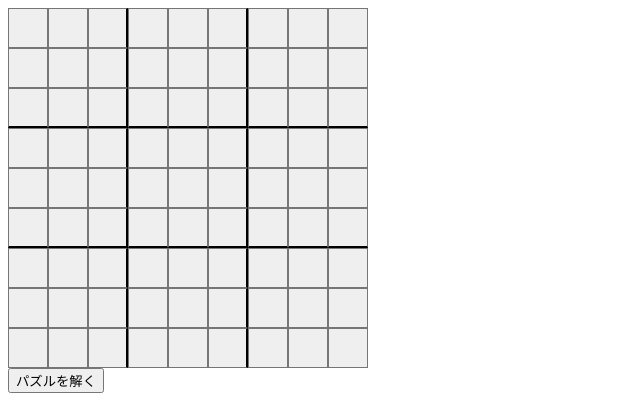
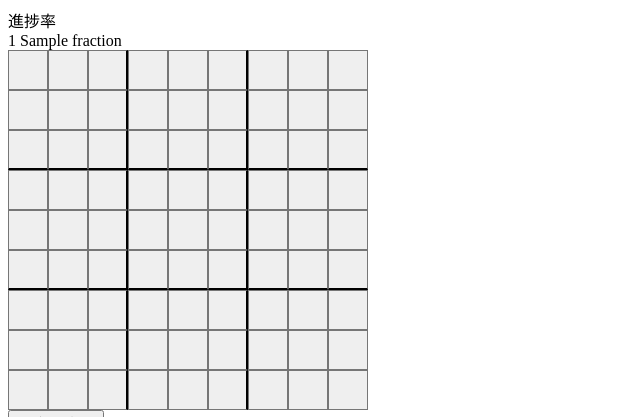
Before and after one commit to ishi720/solve_sudoku_puzzle, a Flask app: template templates/index.html in a window 1280 px wide. Shown: the top 417 px of the page, without its empty margins (0-640 px from the left). Run offline with Flask 2, Linux system fonts and the light colour scheme; the template is opened without the code that fills it: most values are stand-ins (such as "Sample title", 1, 10 or a date in 2020).

Commit message:
パズルの進捗具合を表示する

```diff
--- a/app.py
+++ b/app.py
@@ -146,7 +146,16 @@ def hello():
     #     [2,0,5,0,0,0,7,0,8]
     # ]
 
-    return render_template('index.html', title='test', puzzle=puzzle)
+    puzzleObj = SudokuPuzzle(puzzle)
+    percentage,fraction = puzzleObj.progress()
+
+    return render_template(
+        'index.html',
+        title='Solve Sudoku Puzzle',
+        puzzle=puzzle,
+        percentage= str(percentage) + '%',
+        fraction= "(" + str(fraction) + ")"
+    )
 
 @app.route('/api/', methods=['POST'])
 def index():
@@ -161,7 +170,5 @@ def index():
         'afterPuzzle': puzzleObj.puzzle
     })
 
-
-
 if __name__ == "__main__":
     app.run(debug=True)
--- a/static/js/main.js
+++ b/static/js/main.js
@@ -17,12 +17,14 @@ function pazzeleDataGet() {
  * 特定できた箇所に数値をセットする
  * @param {Array} pazzeleData セットするデータ
  */
-function pazzeleDataSet(pazzeleData) {
+function pazzeleDataSet(pazzeleData,percentage,fraction) {
     for (var i = 0; i <= 8; i++) {
         for (var j = 0; j <= 8; j++) {
             document.getElementsByClassName('cell_'+i+j)[0].value = pazzeleData[i][j];
         }
     }
+    document.getElementsByClassName('percentage')[0].innerText = percentage + "%";
+    document.getElementsByClassName('fraction')[0].innerText = "(" + fraction + ")";
 }
 
 function puzzleSolver() {
@@ -35,6 +37,7 @@ function puzzleSolver() {
         },
         dataType: 'json',
     }).done(function(res) {
-        pazzeleDataSet(res.afterPuzzle);
+        console.log(res);
+        pazzeleDataSet(res.afterPuzzle,res.percentage,res.fraction);
     });
 }
--- a/templates/index.html
+++ b/templates/index.html
@@ -15,6 +15,13 @@
         border-right: solid 2px;
     }
 </style>
+
+<div class="progress">
+    <div>進捗率</div>
+    <span class="percentage">{{percentage}}</span>
+    <span class="fraction">{{fraction}}</span>
+</div>
+
 {% for i in range(9) %}
     <div>
 
```
